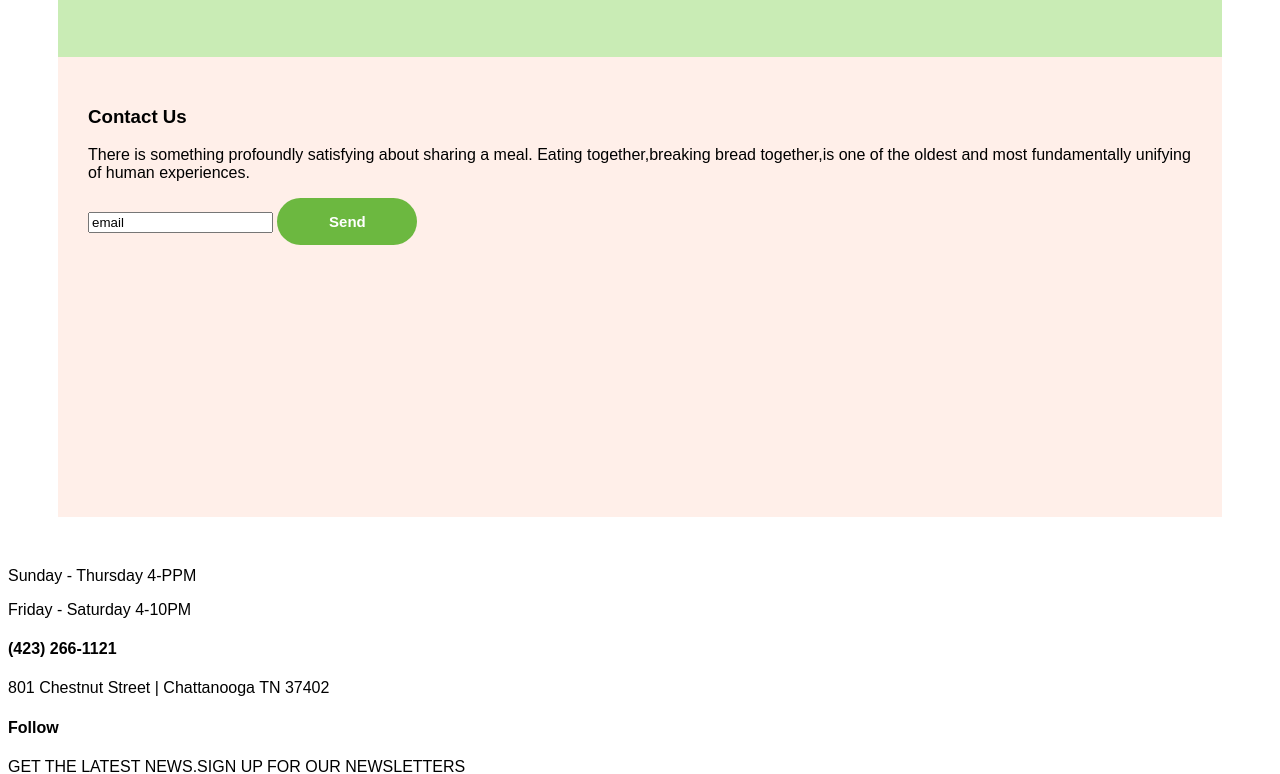
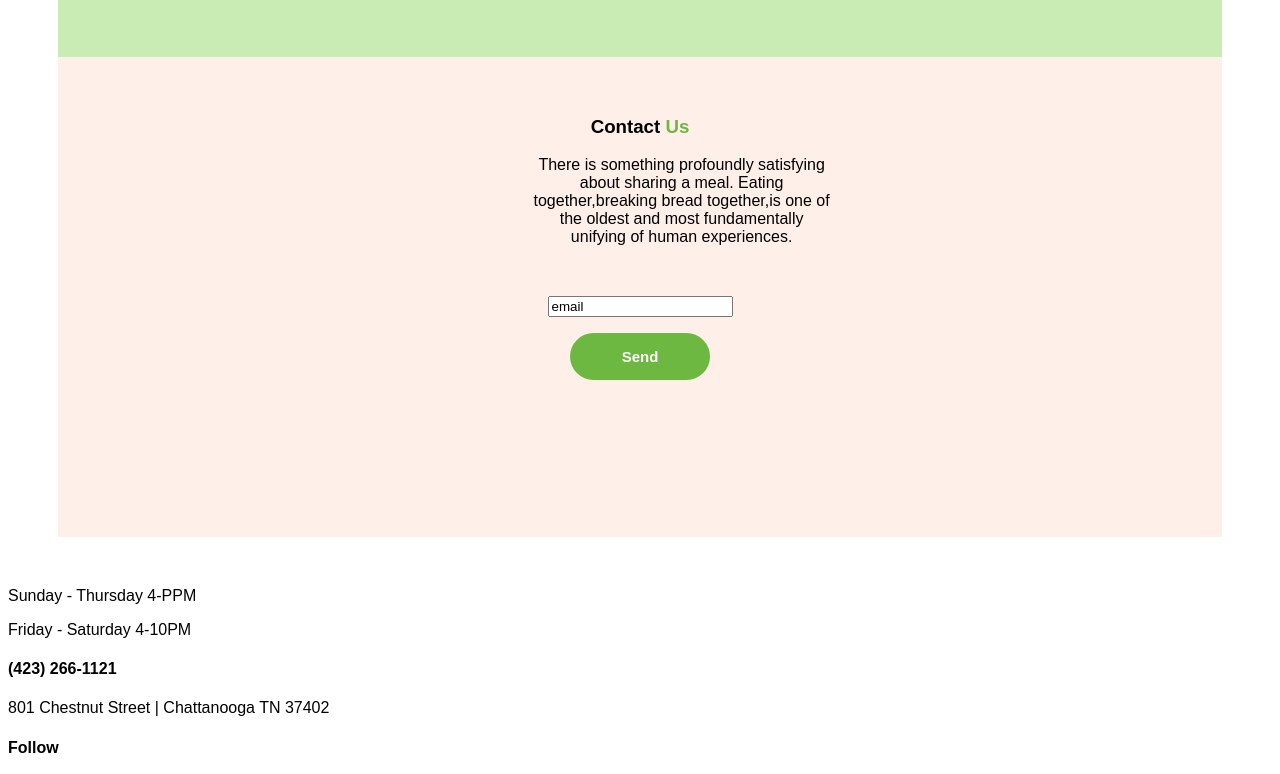
Before and after one commit to lokified/StreetFood-website, a plain HTML site: page index.html in a window 1280 px wide. Shown: the part 2194-2968 px from the top of the page. Drawn offline with Linux system fonts and the light colour scheme.

Commit message:
change display and margin

```diff
--- a/index.css
+++ b/index.css
@@ -198,14 +198,25 @@ nav > div >ul >li{
 
 
 
-.last-content{
-    clear: both;
 
-}
 .content4{
     background-color: rgb(255, 239, 233) ;
     margin: 50px;
     margin-top: -50px;
     padding: 30px;
     height:400px;
+    display: flex;
+    justify-items: center;
+    text-align: center;
+    flex-direction: column;
+    padding: 40px;
 }
+#part5{
+    color: #6CB840;
+}
+#message{
+    width: 300px;
+    text-align: center;
+    padding-left: 40%;
+    margin-bottom: 50px;
+}
--- a/index.html
+++ b/index.html
@@ -136,8 +136,8 @@
     <footer class="last-content">
         <div class="content4">
             <div>
-            <h3>Contact Us</h3>
-            <p>
+            <h3>Contact <span id="part5">Us</span></h3>
+            <p id="message">
                 There is something profoundly satisfying about sharing a meal. Eating together,breaking bread together,is one of the oldest and most fundamentally unifying of human experiences.
             </p>
             </div>
@@ -145,8 +145,9 @@
             <form action="">
                 <label for="email"></label>
                 <input type="text" value="email">
-                <button id="press">Send</button>
+
             </form>
+            <button id="press">Send</button>
            </div>
         </div>
         <div>
```
